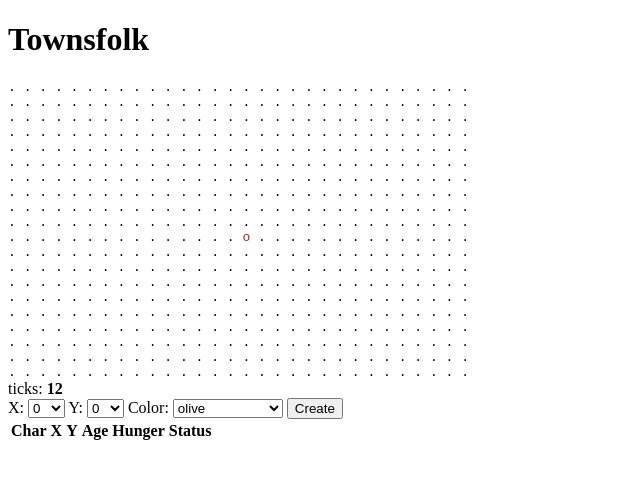
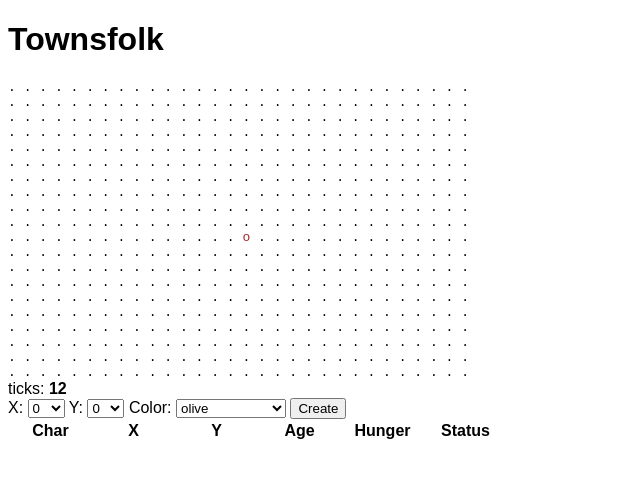
Before and after one commit to danevans/townsfolk, a website built with webpack: page index.html in a window 1280 px wide. Shown: the whole page, without its empty margins (0-640 px from the left). Built offline with nearby package versions, Linux system fonts and the light colour scheme.

Commit message:
Improve CSS/fonts

```diff
--- a/index.css
+++ b/index.css
@@ -1,3 +1,17 @@
+body {
+  font-family: fantasy;
+}
+
 .board {
   font-family: monospace;
 }
+
+table {
+  width: 100%;
+  max-width: 500px;
+  table-layout: fixed;
+}
+
+td {
+  text-align: center;
+}
```
